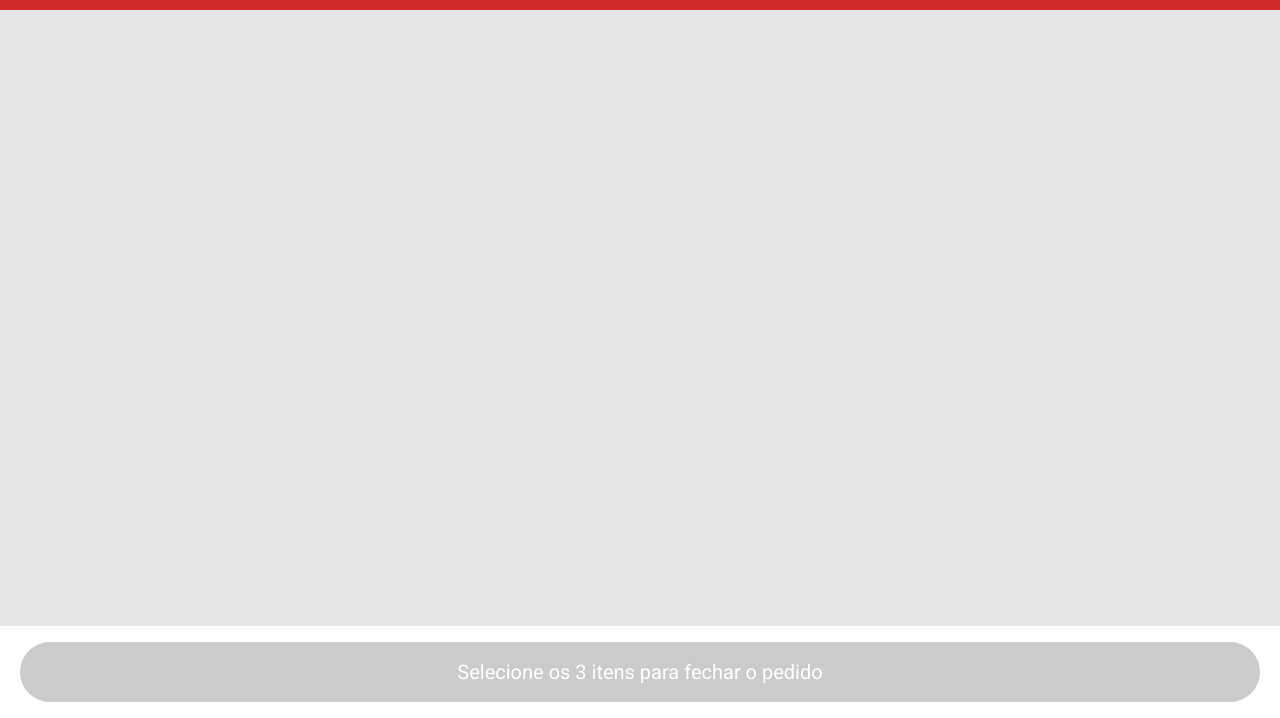
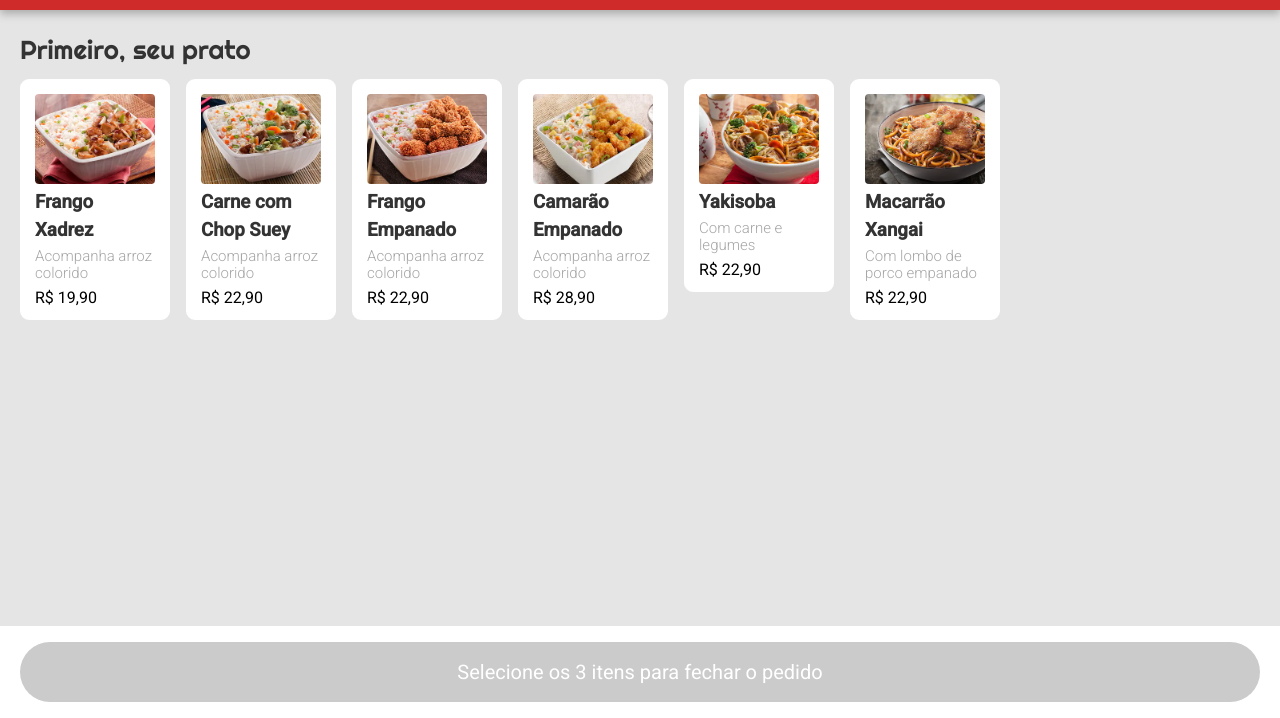
Before and after one commit to davifeliciano/driven-projeto-03, a plain HTML site: page index.html in a window 1280 px wide. Shown: the part 82-800 px from the top of the page. Drawn offline with nearby package versions, Linux system fonts and the light colour scheme.

Commit message:
Adicionando pratos principais, pequenos ajustes no layout

```diff
--- a/css/main.css
+++ b/css/main.css
@@ -6,6 +6,7 @@
     --highlight-color: #32B72F;
     --disabled-color: #CBCBCB;
     --header-footer-height: 9.2rem;
+    --base-inline-spacing: 20px;
 }
 
 html {
@@ -14,19 +15,22 @@ html {
 
 body {
     font-family: 'Roboto', sans-serif;
+    background-color: var(--background-color);
 }
 
 .container {
     display: flex;
     flex-direction: column;
-    min-width: 250px;
-    height: 100%;
-    user-select: none;
 }
 
 header {
+    user-select: none;
     background-color: var(--main-color);
+    filter: drop-shadow(0 4px 4px rgba(0, 0, 0, .25));
     color: white;
+    position: fixed;
+    left: 0;
+    top: 0;
 }
 
 header h1 {
@@ -51,7 +55,14 @@ header,
     align-items: center;
     width: 100%;
     min-height: var(--header-footer-height);
-    padding-inline: 20px;
+    padding-inline: var(--base-inline-spacing);
+}
+
+.order-button-container {
+    background-color: white;
+    position: fixed;
+    left: 0;
+    bottom: 0;
 }
 
 .order-button-container button {
@@ -75,8 +86,95 @@ header,
 }
 
 .content-container {
-    flex-grow: 1;
-    display: grid;
-    grid-template-rows: repeat(3, 1fr);
-    background-color: var(--background-color);
+    display: flex;
+    flex-direction: column;
+    gap: 16px;
+    margin-block: calc(20px + var(--header-footer-height));
+    padding-right: 0;
 }
+
+.content-container h2 {
+    font-family: "Righteous", sans-serif;
+    font-size: 2.6rem;
+    font-weight: 400;
+    color: var(--dark-text-color);
+    margin-bottom: 10px;
+    margin-left: var(--base-inline-spacing);
+}
+
+.items {
+    display: flex;
+    gap: 16px;
+    width: 100vw;
+    padding-bottom: 10px;
+    overflow-x: scroll;
+    scrollbar-width: 0;
+}
+
+.items::-webkit-scrollbar {
+    display: none;
+}
+
+.item:first-child {
+    margin-left: var(--base-inline-spacing);
+}
+
+.item:last-child {
+    margin-right: var(--base-inline-spacing);
+}
+
+.item {
+    display: flex;
+    flex-direction: column;
+    padding: 10px;
+    padding-bottom: 5px;
+    width: 150px;
+    min-width: 150px;
+    height: 100%;
+    border: 5px solid white;
+    border-radius: 9px;
+    background-color: white;
+    font-size: 1.6rem;
+}
+
+.item>*+* {
+    margin-top: 4px;
+}
+
+.item img {
+    width: 150px;
+    height: auto;
+    border-radius: 4px;
+}
+
+.item h3 {
+    font-weight: 700;
+    color: var(--dark-text-color);
+}
+
+.item>span {
+    font-size: 1.5rem;
+    line-height: 1.7rem;
+    font-weight: 300;
+    color: var(--light-text-color);
+}
+
+.price-container {
+    display: flex;
+    justify-content: space-between;
+    align-items: center;
+}
+
+.price-container ion-icon {
+    display: none;
+}
+
+.item.selected {
+    border-color: var(--highlight-color);
+    filter: drop-shadow(0 4px 4px rgba(0, 0, 0, .25));
+}
+
+.item.selected ion-icon {
+    display: block;
+    color: var(--highlight-color);
+}
--- a/index.html
+++ b/index.html
@@ -38,7 +38,85 @@
           <span>Sua comida em 6 minutos</span>
         </div>
       </header>
-      <div class="content-container"></div>
+      <div class="content-container">
+        <div class="items-container">
+          <h2>Primeiro, seu prato</h2>
+          <div class="items">
+            <div class="item">
+              <img src="assets/pratos/frango_xadrez.webp"
+                   alt="Frango Xadrez"
+                   width="300"
+                   height="225">
+              <h3>Frango Xadrez</h3>
+              <span>Acompanha arroz colorido</span>
+              <div class="price-container">
+                <span>R$ 19,90</span>
+                <ion-icon name="checkmark-circle"></ion-icon>
+              </div>
+            </div>
+            <div class="item">
+              <img src="assets/pratos/carne_com_chop_suey.webp"
+                   alt="Carne com Chop Suey"
+                   width="300"
+                   height="225">
+              <h3>Carne com Chop Suey</h3>
+              <span>Acompanha arroz colorido</span>
+              <div class="price-container">
+                <span>R$ 22,90</span>
+                <ion-icon name="checkmark-circle"></ion-icon>
+              </div>
+            </div>
+            <div class="item">
+              <img src="assets/pratos/frango_empanado.webp"
+                   alt="Frango Empanado"
+                   width="300"
+                   height="225">
+              <h3>Frango Empanado</h3>
+              <span>Acompanha arroz colorido</span>
+              <div class="price-container">
+                <span>R$ 22,90</span>
+                <ion-icon name="checkmark-circle"></ion-icon>
+              </div>
+            </div>
+            <div class="item">
+              <img src="assets/pratos/camarao_empanado.webp"
+                   alt="Camarão Empanado"
+                   width="300"
+                   height="225">
+              <h3>Camarão Empanado</h3>
+              <span>Acompanha arroz colorido</span>
+              <div class="price-container">
+                <span>R$ 28,90</span>
+                <ion-icon name="checkmark-circle"></ion-icon>
+              </div>
+            </div>
+            <div class="item">
+              <img src="assets/pratos/yakisoba.webp"
+                   alt="Yakisoba"
+                   width="300"
+                   height="225">
+              <h3>Yakisoba</h3>
+              <span>Com carne e legumes</span>
+              <div class="price-container">
+                <span>R$ 22,90</span>
+                <ion-icon name="checkmark-circle"></ion-icon>
+              </div>
+            </div>
+            <div class="item">
+              <img src="assets/pratos/macarrao_xangai.webp"
+                   alt="Macarrão Xangai"
+                   width="300"
+                   height="225">
+              <h3>Macarrão Xangai</h3>
+              <span>Com lombo de porco empanado</span>
+              <div class="price-container">
+                <span>R$ 22,90</span>
+                <ion-icon name="checkmark-circle"></ion-icon>
+              </div>
+            </div>
+          </div>
+        </div>
+      </div>
       <div class="order-button-container">
         <button disabled>Selecione os 3 itens para fechar o pedido</button>
       </div>
```
Also changed, not shown: assets/pratos/camarao_empanado.webp (added), assets/pratos/carne_com_chop_suey.webp (added), assets/pratos/frango_empanado.webp (added), assets/pratos/frango_xadrez.webp (added), assets/pratos/macarrao_xangai.webp (added), assets/pratos/yakisoba.webp (added).
